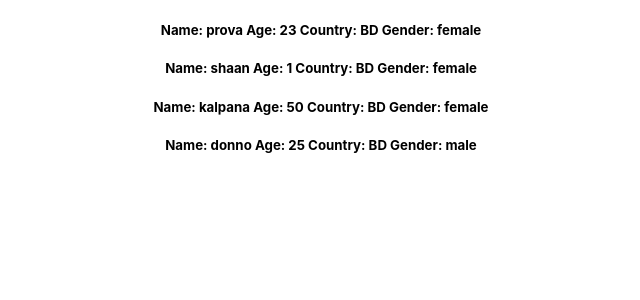
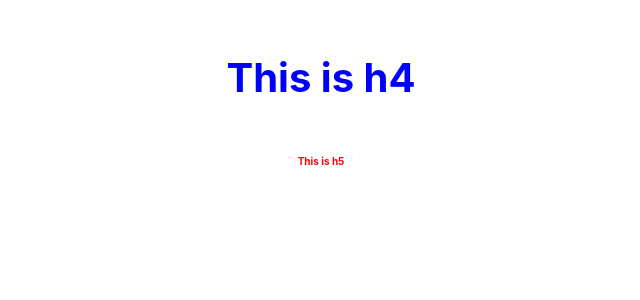
Before and after one commit to ProvaPaul/-ReactJS-Learning, a React (Create React App) app: page / in a window 1280 px wide. Shown: the top 300 px of the page, without its empty margins (319-959 px from the left). Built offline with nearby package versions, Linux system fonts and the light colour scheme.

Commit message:
react css

```diff
--- a/src/App.js
+++ b/src/App.js
@@ -7,6 +7,9 @@ import TitleComponent from './components/TitleComponent';
 import ClickEventHandler from './components/ClickEventHandler';
 import UserLogin from './components/UserLogin';
 import EmployeeList from './components/EmployeeList';
+import RegularStyleSheet from './components/RegularStyleSheet';
+import './components/myStyle.css'
+import Inline from './components/Inline';
 function App() {
   return (
     <div className="App">
@@ -23,7 +26,10 @@ function App() {
       {/* <TitleComponent/> */}
       {/* <ClickEventHandler/> */}
       {/* <UserLogin/> */}
-      <EmployeeList/>
+      {/* <EmployeeList/> */}
+      {/* <StudentList/> */}
+      {/* <RegularStyleSheet primary={true} /> */}
+      <Inline/>
       </div>
   );
 }
--- /dev/null
+++ b/src/components/Inline.js
@@ -0,0 +1,18 @@
+import React from 'react'
+
+export default function Inline() {
+    const h44= {
+        fontSize : '40px',
+        color: 'blue'
+    }
+    const h55={
+        fontSize : '10px',
+        color: 'red'
+    }
+  return (
+    <div>
+        <h4 style={h44}>This is h4</h4>
+        <h5 style={h55}>This is h5</h5>
+    </div>
+  )
+}
--- /dev/null
+++ b/src/components/RegularStyleSheet.js
@@ -0,0 +1,10 @@
+import React from 'react'
+
+export default function RegularStyleSheet(props) {
+    const className=props.primary ? 'primary' : 'secondary'
+  return (
+    <div>
+        <h1 className={className}>Hi title</h1>
+    </div>
+  )
+}
--- /dev/null
+++ b/src/components/myStyle.css
@@ -0,0 +1,9 @@
+.primary{
+    font-size: 50px;
+    color: blue;
+    font-family: cursive;
+}
+.secondary{
+    font-size: 50px;
+    color: tomato;
+}
```
